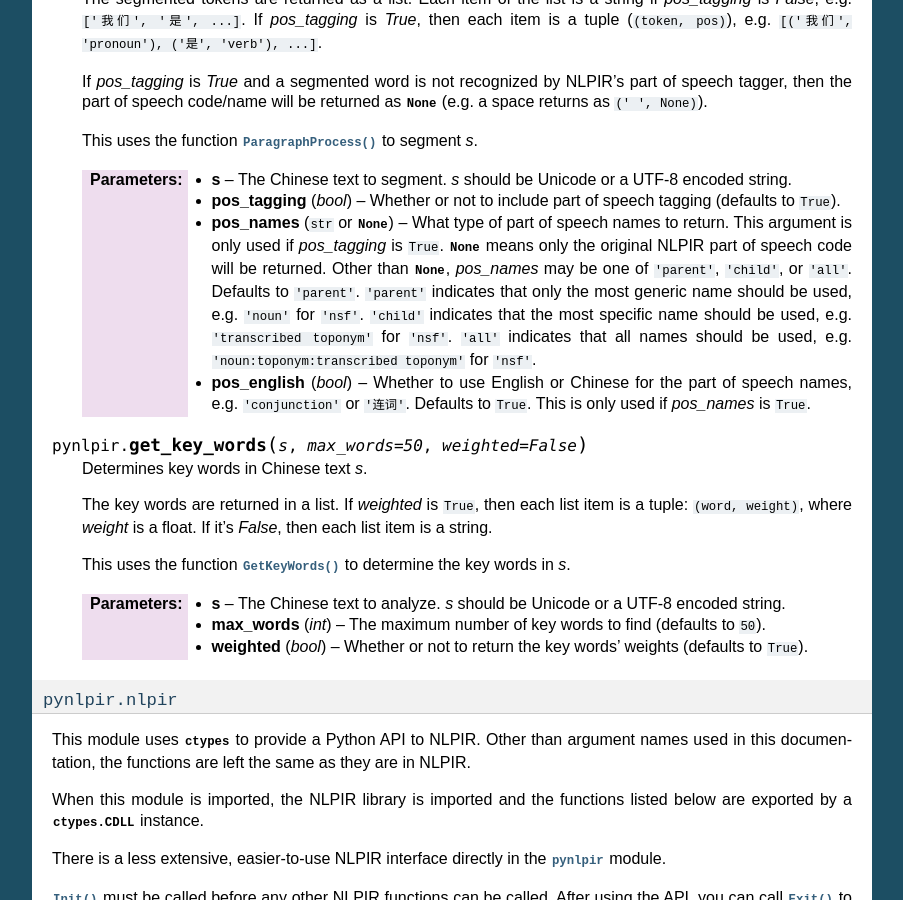
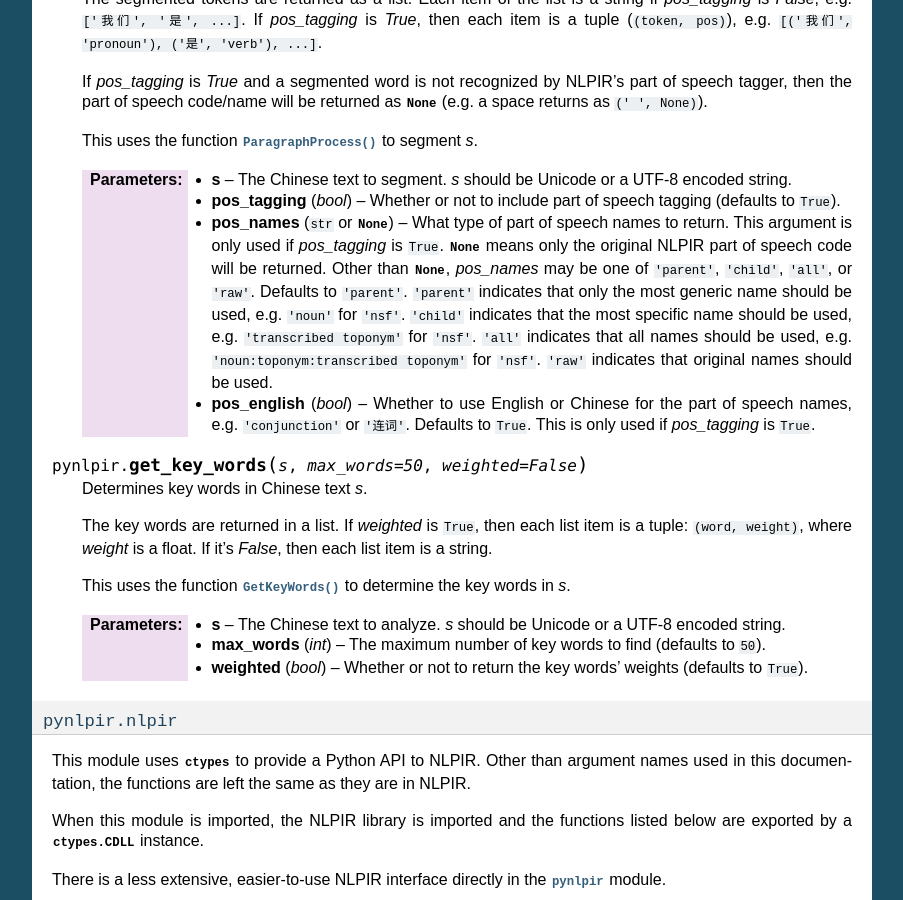
Before and after one commit to tsroten/pynlpir, a Sphinx documentation site: the page built from docs/api.rst, in a window 1280 px wide and 900 px high, scrolled down 1156 px. Shown: the whole window, without its empty margins (198-1101 px from the left). Built offline with Sphinx 7.4.7, drawn with Linux system fonts in a browser that asks for light colours; some of the changed text lies outside the part shown.

Commit message:
Update api.rst
"raw" is supported for pos_names

```diff
--- a/docs/api.rst
+++ b/docs/api.rst
@@ -86,16 +86,17 @@
         argument is only used if *pos_tagging* is ``True``. :data:`None`
         means only the original NLPIR part of speech code will be returned.
         Other than :data:`None`, *pos_names* may be one of ``'parent'``,
-        ``'child'``, or ``'all'``. Defaults to ``'parent'``. ``'parent'``
+        ``'child'``, ``'all'``, or ``'raw'``. Defaults to ``'parent'``. ``'parent'``
         indicates that only the most generic name should be used, e.g.
         ``'noun'`` for ``'nsf'``. ``'child'`` indicates that the most specific
         name should be used, e.g. ``'transcribed toponym'`` for ``'nsf'``.
         ``'all'`` indicates that all names should be used, e.g.
         ``'noun:toponym:transcribed toponym'`` for ``'nsf'``.
+        ``'raw'`` indicates that original names should be used.
     :type pos_names: ``str`` or :data:`None`
     :param bool pos_english: Whether to use English or Chinese for the part
         of speech names, e.g. ``'conjunction'`` or ``'连词'``. Defaults to
-        ``True``. This is only used if *pos_names* is ``True``.
+        ``True``. This is only used if *pos_tagging* is ``True``.
 
 .. function:: get_key_words(s, max_words=50, weighted=False)
 
@@ -463,13 +464,13 @@
 
     :param str code: The part of speech code to lookup, e.g. ``'nsf'``.
     :param str name: Which part of speech name to include in the output. Must
-        be one of ``'parent'``, ``'child'``, or ``'all'``. Defaults to
+        be one of ``'parent'``, ``'child'``, ``'all'``, or ``'raw'``. Defaults to
         ``'parent'``. ``'parent'`` indicates that only the most generic name
         should be used, e.g. ``'noun'`` for ``'nsf'``. ``'child'`` indicates
         that the most specific name should be used, e.g.
         ``'transcribed toponym'`` for ``'nsf'``. ``'all'`` indicates that all
         names should be used, e.g. ``('noun', 'toponym',
-        'transcribed toponym')`` for ``'nsf'``.
+        'transcribed toponym')`` for ``'nsf'``. ``'raw'`` indicates the original names.
     :param bool english: Whether to return an English or Chinese name.
     :returns: ``str`` (``unicode`` for Python 2) if *name* is ``'parent'`` or
         ``'child'``. ``tuple`` if *name* is ``'all'``. :data:`None` if the part
```
